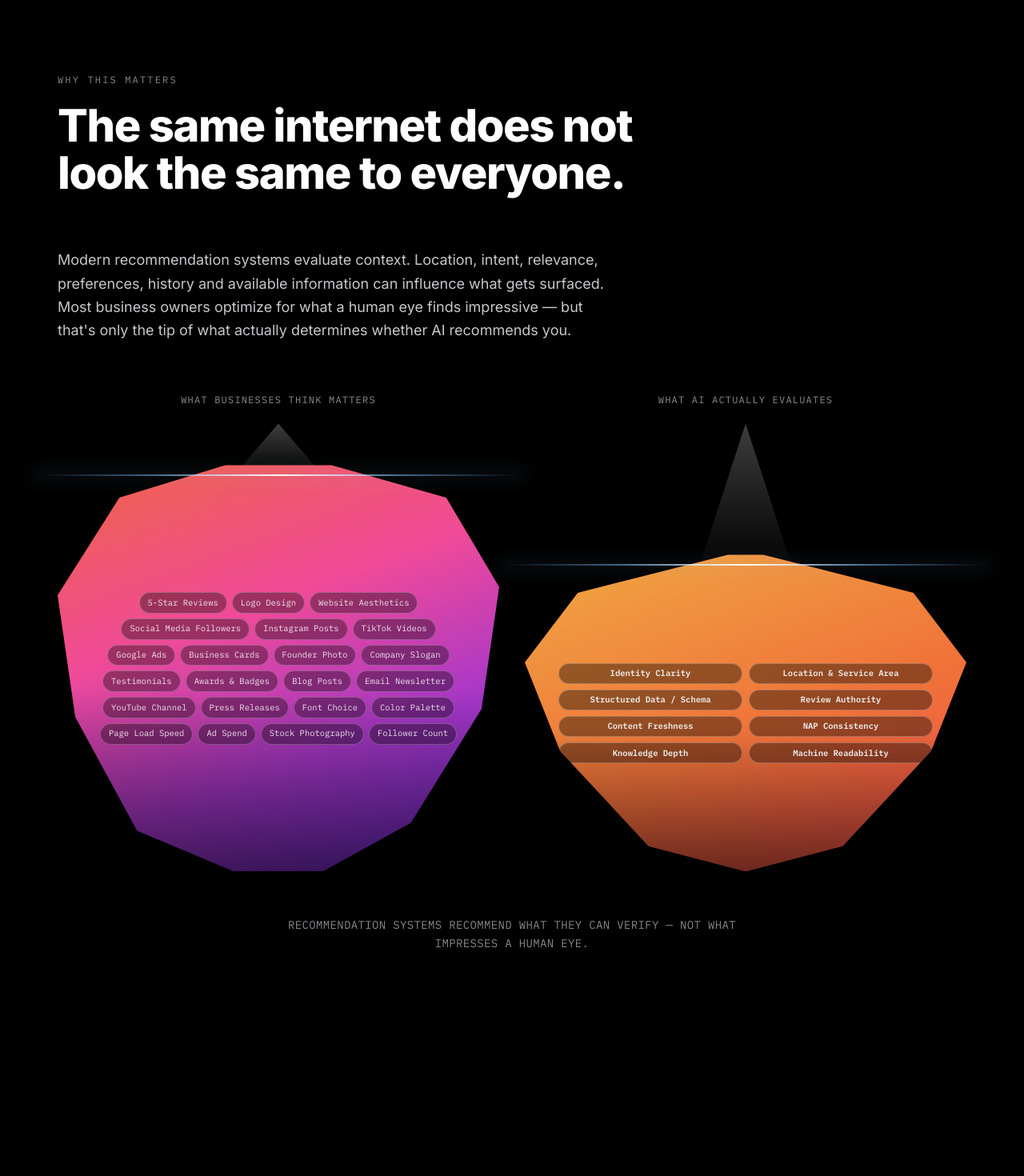
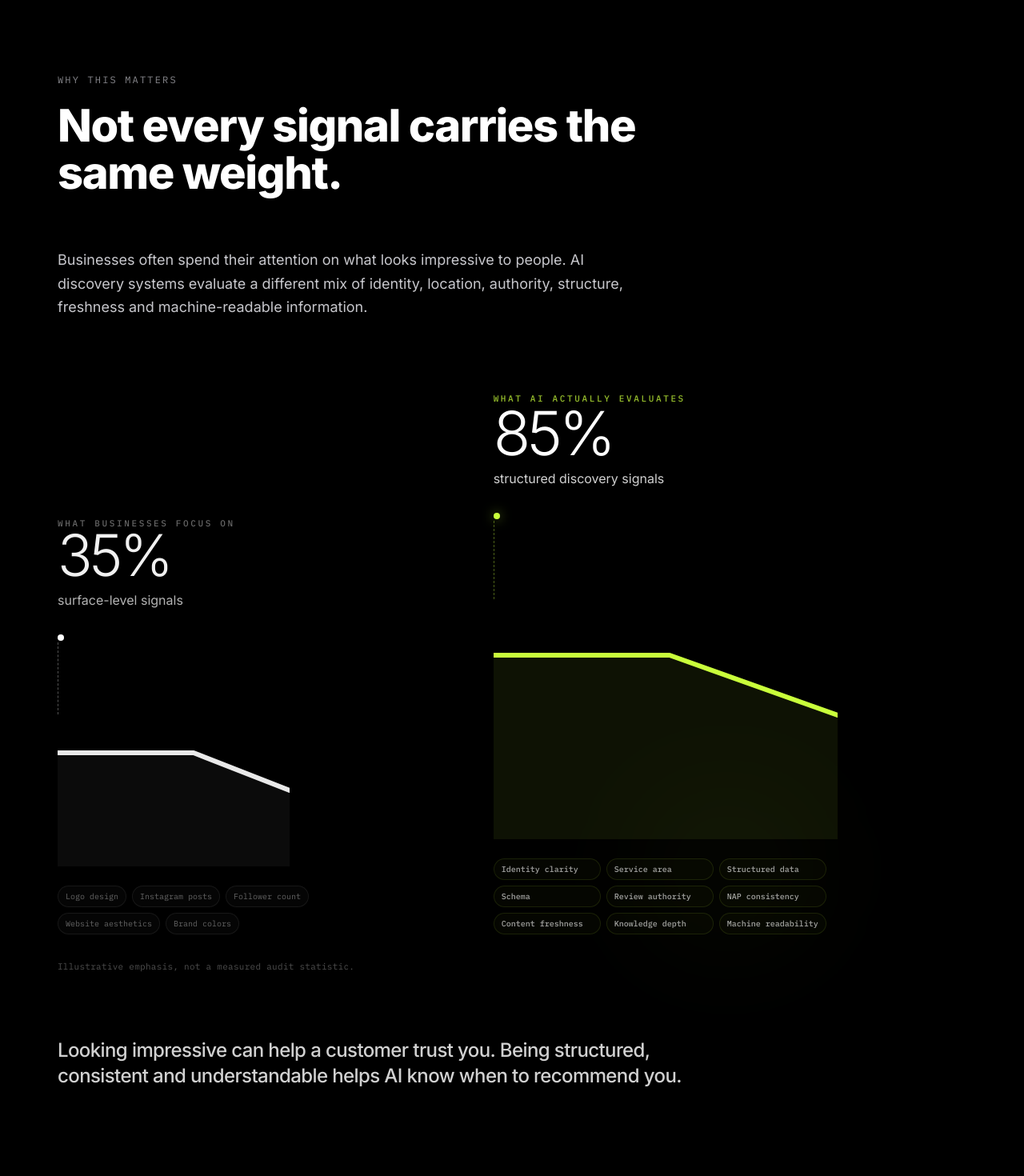
Before and after one commit to 2romanroyce8/sfb-connect, a Next.js app: page / in a window 1280 px wide. Shown: the part 3480-4950 px from the top of the page at 80% size. Built offline with nearby package versions, Linux system fonts and the light colour scheme; no server answers; grey boxes are pictures that could not be loaded; a web font is replaced by a local one.

Commit message:
Replace iceberg graphic with editorial line-chart comparison (35% surface signals vs 85% AI-evaluated signals)

```diff
--- a/app/globals.css
+++ b/app/globals.css
@@ -546,3 +546,139 @@ body {
   opacity: 1;
   transform: translateY(0);
 }
+
+/* ============================================================
+   AI evaluation comparison — editorial two-column data
+   visualization replacing the iceberg graphic. Grayscale
+   "what businesses focus on" vs. a single lime accent for
+   "what AI actually evaluates" ("AIEvaluationComparison" spec).
+   ============================================================ */
+.aec {
+  padding-top: 12px;
+}
+
+.aec-glow {
+  position: absolute;
+  right: 6%;
+  bottom: -20px;
+  width: 460px;
+  height: 300px;
+  background: radial-gradient(
+    circle,
+    rgba(201, 255, 59, 0.06),
+    transparent 70%
+  );
+  filter: blur(60px);
+  opacity: 0.55;
+  pointer-events: none;
+  z-index: 0;
+}
+
+.aec-eyebrow {
+  font-family: var(--font-mono, monospace);
+  font-size: 11px;
+  font-weight: 500;
+  letter-spacing: 0.24em;
+  text-transform: uppercase;
+  color: rgba(255, 255, 255, 0.4);
+}
+
+.aec-eyebrow--lime {
+  color: rgba(201, 255, 59, 0.75);
+}
+
+.aec-guide {
+  width: 1px;
+  height: 90px;
+  margin-top: 2px;
+  border-left: 1px dashed rgba(255, 255, 255, 0.32);
+}
+
+.aec-guide--lime {
+  height: 98px;
+  border-left: 1px dashed rgba(201, 255, 59, 0.38);
+}
+
+.aec-dot-glow {
+  box-shadow: 0 0 14px rgba(201, 255, 59, 0.5);
+}
+
+.aec-line {
+  fill: none;
+  stroke-dasharray: 1000;
+  stroke-dashoffset: 1000;
+  transition: stroke-dashoffset 1.15s cubic-bezier(0.22, 1, 0.36, 1);
+}
+
+.aec-line--white {
+  stroke: #e9e9e9;
+}
+
+.aec-line--lime {
+  stroke: #c9ff3b;
+}
+
+.aec-visible .aec-line {
+  stroke-dashoffset: 0;
+}
+
+.aec-area {
+  opacity: 0;
+  transition: opacity 0.8s ease;
+}
+
+.aec-area--white {
+  fill: rgba(255, 255, 255, 0.045);
+}
+
+.aec-area--lime {
+  fill: rgba(201, 255, 59, 0.07);
+}
+
+.aec-visible .aec-area {
+  opacity: 1;
+}
+
+.aec-percent {
+  opacity: 0;
+  transform: translateY(14px);
+  transition: opacity 0.55s ease, transform 0.55s ease;
+}
+
+.aec-visible .aec-percent {
+  opacity: 1;
+  transform: translateY(0);
+}
+
+.aec-rise {
+  opacity: 0;
+  transform: translateY(28px);
+  transition: opacity 0.7s cubic-bezier(0.22, 1, 0.36, 1),
+    transform 0.7s cubic-bezier(0.22, 1, 0.36, 1);
+}
+
+.aec-visible .aec-rise {
+  opacity: 1;
+  transform: translateY(0);
+}
+
+.aec-chip {
+  font-size: 10px;
+  border-radius: 999px;
+  padding: 5px 9px;
+  white-space: nowrap;
+  font-family: var(--font-mono, monospace);
+}
+
+.aec-chip--gray {
+  color: rgba(255, 255, 255, 0.38);
+  border: 1px solid rgba(255, 255, 255, 0.07);
+  background: rgba(255, 255, 255, 0.018);
+}
+
+.aec-chip--lime {
+  color: rgba(255, 255, 255, 0.64);
+  font-weight: 500;
+  border: 1px solid rgba(201, 255, 59, 0.11);
+  background: rgba(201, 255, 59, 0.025);
+}
--- a/components/home/AlgorithmSection.tsx
+++ b/components/home/AlgorithmSection.tsx
@@ -1,6 +1,6 @@
 import Reveal from "@/components/ui/Reveal";
 import SectionHead from "@/components/home/SectionHead";
-import IcebergComparison from "@/components/ui/IcebergComparison";
+import AIEvaluationComparison from "@/components/ui/AIEvaluationComparison";
 
 export default function AlgorithmSection() {
   return (
@@ -9,26 +9,26 @@ export default function AlgorithmSection() {
         <Reveal>
           <SectionHead
             label="Why This Matters"
-            title="The same internet does not look the same to everyone."
+            title="Not every signal carries the same weight."
           />
         </Reveal>
         <Reveal>
-          <p className="max-w-[700px] text-lg leading-relaxed text-[#c7c7cc] mb-16">
-            Modern recommendation systems evaluate context. Location, intent,
-            relevance, preferences, history and available information can
-            influence what gets surfaced. Most business owners optimize for
-            what a human eye finds impressive — but that&apos;s only the tip
-            of what actually determines whether AI recommends you.
+          <p className="max-w-[720px] text-lg leading-relaxed text-[#c7c7cc] mb-20">
+            Businesses often spend their attention on what looks impressive
+            to people. AI discovery systems evaluate a different mix of
+            identity, location, authority, structure, freshness and
+            machine-readable information.
           </p>
         </Reveal>
         <Reveal>
-          <IcebergComparison />
+          <AIEvaluationComparison />
         </Reveal>
         <Reveal>
-          <div className="mt-14 text-center font-mono text-sm text-medium-gray tracking-wide max-w-[560px] mx-auto leading-relaxed">
-            RECOMMENDATION SYSTEMS RECOMMEND WHAT THEY CAN VERIFY — NOT WHAT
-            IMPRESSES A HUMAN EYE.
-          </div>
+          <p className="mt-20 text-xl md:text-2xl font-medium leading-snug tracking-[-0.025em] text-white/[0.82] max-w-[820px]">
+            Looking impressive can help a customer trust you. Being
+            structured, consistent and understandable helps AI know when to
+            recommend you.
+          </p>
         </Reveal>
       </div>
     </section>
--- /dev/null
+++ b/components/ui/AIEvaluationComparison.tsx
@@ -0,0 +1,150 @@
+"use client";
+
+import { useEffect, useRef, useState } from "react";
+
+const THINK_SIGNALS = [
+  "Logo design",
+  "Instagram posts",
+  "Follower count",
+  "Website aesthetics",
+  "Brand colors",
+];
+
+const EVALUATE_SIGNALS = [
+  "Identity clarity",
+  "Service area",
+  "Structured data",
+  "Schema",
+  "Review authority",
+  "NAP consistency",
+  "Content freshness",
+  "Knowledge depth",
+  "Machine readability",
+];
+
+export default function AIEvaluationComparison() {
+  const ref = useRef<HTMLDivElement>(null);
+  const [visible, setVisible] = useState(false);
+
+  useEffect(() => {
+    const el = ref.current;
+    if (!el) return;
+    const observer = new IntersectionObserver(
+      ([entry]) => {
+        if (entry.isIntersecting) {
+          setVisible(true);
+          observer.unobserve(el);
+        }
+      },
+      { threshold: 0.2, rootMargin: "-40px" }
+    );
+    observer.observe(el);
+    return () => observer.disconnect();
+  }, []);
+
+  return (
+    <div
+      ref={ref}
+      className={`aec${visible ? " aec-visible" : ""} relative`}
+    >
+      <div className="aec-glow" />
+      <div className="grid md:grid-cols-[0.88fr_1.12fr] gap-12 md:gap-20 items-end">
+        {/* Left — what businesses focus on */}
+        <div className="aec-rise">
+          <div className="aec-eyebrow">What businesses focus on</div>
+          <div className="aec-percent flex items-baseline gap-3">
+            <span className="text-[56px] md:text-[72px] font-light tracking-[-0.055em] leading-[0.9] text-[#f1f1f1]">
+              35%
+            </span>
+          </div>
+          <div className="mt-3 text-[16px] leading-snug text-white/70 max-w-[220px]">
+            surface-level signals
+          </div>
+
+          <div className="mt-8 flex flex-col items-start">
+            <span className="w-2 h-2 rounded-full bg-white" />
+            <span className="aec-guide aec-guide--white" />
+          </div>
+
+          <svg
+            className="w-full max-w-[290px] h-auto mt-0"
+            viewBox="0 0 290 190"
+            fill="none"
+          >
+            <path
+              d="M0 48 L170 48 L290 95 L290 190 L0 190 Z"
+              className="aec-area aec-area--white"
+            />
+            <path
+              d="M0 48 L170 48 L290 95"
+              className="aec-line aec-line--white"
+              strokeLinecap="round"
+              strokeLinejoin="round"
+              strokeWidth="6"
+            />
+          </svg>
+
+          <div className="flex flex-wrap gap-[7px] mt-6 max-w-[330px]">
+            {THINK_SIGNALS.map((s) => (
+              <span key={s} className="aec-chip aec-chip--gray">
+                {s}
+              </span>
+            ))}
+          </div>
+        </div>
+
+        {/* Right — what AI actually evaluates */}
+        <div className="aec-rise" style={{ transitionDelay: "0.1s" }}>
+          <div className="aec-eyebrow aec-eyebrow--lime">
+            What AI actually evaluates
+          </div>
+          <div className="aec-percent flex items-baseline gap-3" style={{ transitionDelay: "0.15s" }}>
+            <span className="text-[62px] md:text-[76px] font-light tracking-[-0.055em] leading-[0.9] text-white">
+              85%
+            </span>
+          </div>
+          <div className="mt-3 text-[16px] leading-snug text-white/[0.82] max-w-[270px]">
+            structured discovery signals
+          </div>
+
+          <div className="mt-8 flex flex-col items-start">
+            <span className="w-2 h-2 rounded-full bg-[#c9ff3b] aec-dot-glow" />
+            <span className="aec-guide aec-guide--lime" />
+          </div>
+
+          <svg
+            className="w-full max-w-[430px] h-auto mt-0"
+            viewBox="0 0 430 300"
+            fill="none"
+          >
+            <path
+              d="M0 70 L220 70 L430 145 L430 300 L0 300 Z"
+              className="aec-area aec-area--lime"
+              style={{ transitionDelay: "0.65s" }}
+            />
+            <path
+              d="M0 70 L220 70 L430 145"
+              className="aec-line aec-line--lime"
+              strokeLinecap="round"
+              strokeLinejoin="round"
+              strokeWidth="6"
+              style={{ transitionDelay: "0.3s" }}
+            />
+          </svg>
+
+          <div className="grid grid-cols-2 sm:grid-cols-3 gap-[7px] mt-6 w-fit">
+            {EVALUATE_SIGNALS.map((s) => (
+              <span key={s} className="aec-chip aec-chip--lime">
+                {s}
+              </span>
+            ))}
+          </div>
+        </div>
+      </div>
+
+      <div className="aec-rise mt-8 text-[11px] tracking-wide text-white/30 font-mono">
+        Illustrative emphasis, not a measured audit statistic.
+      </div>
+    </div>
+  );
+}
```
